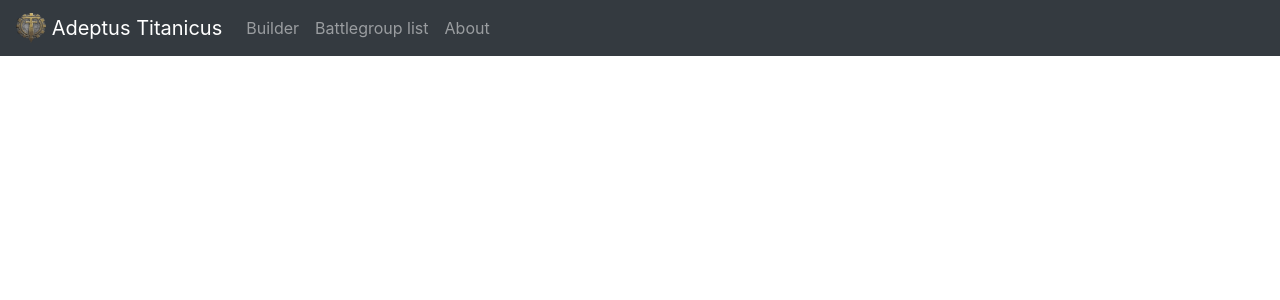
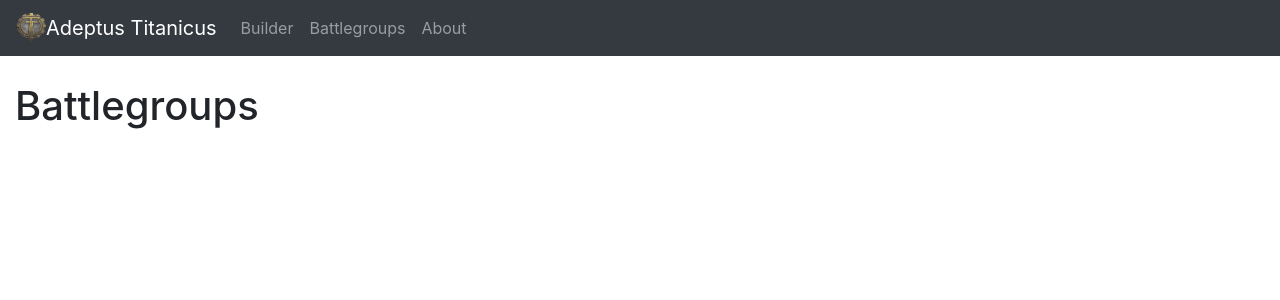
Before and after one commit to GoX1337/adeptus-titanicus-builder, a Vue app: page /battlegroups in a window 1280 px wide. Shown: the top 300 px of the page. Built offline with nearby package versions, Linux system fonts and the light colour scheme.

Commit message:
Fix erros + Rename menu

```diff
--- a/public/index.html
+++ b/public/index.html
@@ -11,7 +11,6 @@
       <script src="https://code.jquery.com/jquery-3.4.1.slim.min.js" integrity="sha384-J6qa4849blE2+poT4WnyKhv5vZF5SrPo0iEjwBvKU7imGFAV0wwj1yYfoRSJoZ+n" crossorigin="anonymous"></script>
       <script src="https://cdn.jsdelivr.net/npm/popper.js@1.16.0/dist/umd/popper.min.js" integrity="sha384-Q6E9RHvbIyZFJoft+2mJbHaEWldlvI9IOYy5n3zV9zzTtmI3UksdQRVvoxMfooAo" crossorigin="anonymous"></script>
       <script src="https://stackpath.bootstrapcdn.com/bootstrap/4.4.1/js/bootstrap.min.js" integrity="sha384-wfSDF2E50Y2D1uUdj0O3uMBJnjuUD4Ih7YwaYd1iqfktj0Uod8GCExl3Og8ifwB6" crossorigin="anonymous"></script>
-      <script src="https://cdn.jsdelivr.net/npm/vue/dist/vue.js"></script>
   </head>
   <body>
     <noscript>
--- a/src/App.vue
+++ b/src/App.vue
@@ -1,10 +1,7 @@
 <template>
   <div id="app">
     <nav class="navbar navbar-expand-lg navbar-dark bg-dark">
-      <a class="navbar-brand" href="#">
-        <img src="./assets/at.png" width="30" height="30" class="d-inline-block align-top" alt />
-        Adeptus Titanicus
-      </a>
+      <a class="navbar-brand" href="#"><img src="./assets/at.png" width="30" height="30" class="d-inline-block align-top" alt />Adeptus Titanicus</a>
       <button class="navbar-toggler" type="button" data-toggle="collapse" data-target="#navbarColor01" aria-controls="navbarColor01" aria-expanded="false" aria-label="Toggle navigation">
         <span class="navbar-toggler-icon"></span>
       </button>
@@ -14,7 +11,7 @@
             <router-link class="nav-link" to="/">Builder</router-link>
           </li>
           <li class="nav-item">
-            <router-link class="nav-link" to="/list">Battlegroup list</router-link>
+            <router-link class="nav-link" to="/battlegroups">Battlegroups</router-link>
           </li>
           <li class="nav-item">
             <router-link class="nav-link" to="/about">About</router-link>
--- a/src/router/index.js
+++ b/src/router/index.js
@@ -1,7 +1,7 @@
 import Vue from 'vue'
 import VueRouter from 'vue-router'
 import Builder from '../views/Builder.vue'
-import List from '../views/List.vue'
+import Battlegroups from '../views/Battlegroups.vue'
 
 Vue.use(VueRouter)
 
@@ -12,9 +12,9 @@
     component: Builder
   },
   {
-    path: '/list',
-    name: 'List',
-    component: List
+    path: '/battlegroups',
+    name: 'Battlegroups',
+    component: Battlegroups
   },
   {
     path: '/about',
--- a/src/views/List.vue
+++ b/src/views/Battlegroups.vue
@@ -1,5 +1,5 @@
 <template>
   <div class="container-fluid" style="margin-top:2%;">
-    <h1>Battleforce lists</h1>
+    <h1>Battlegroups</h1>
   </div>
 </template>
```
